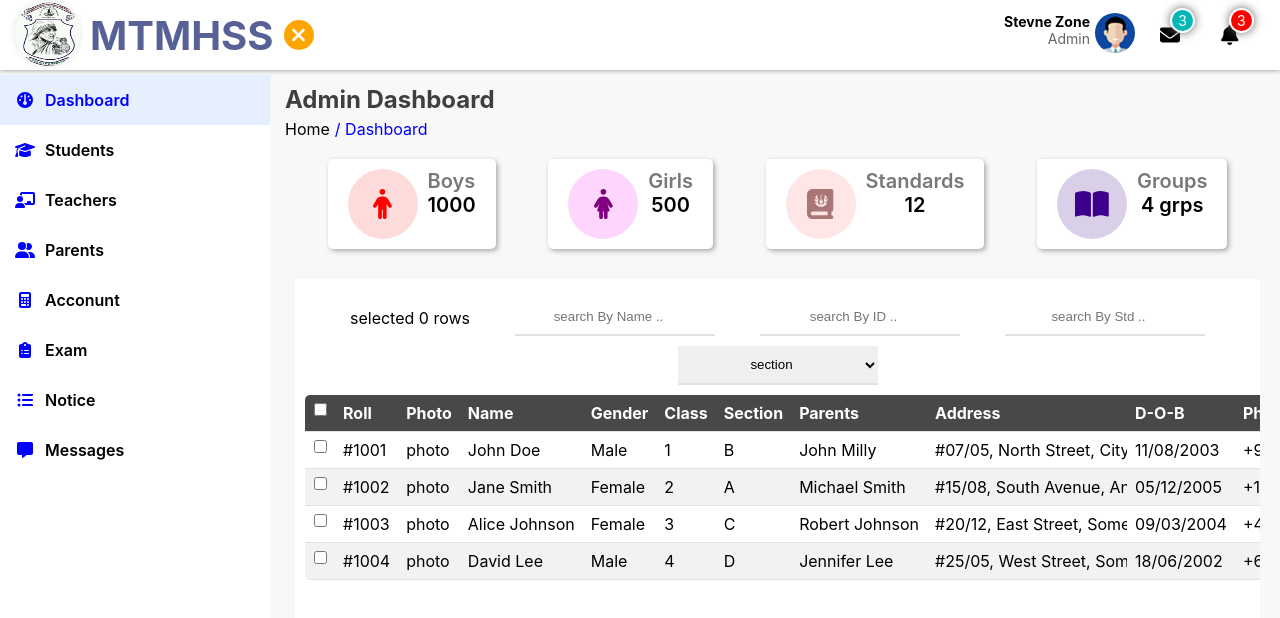
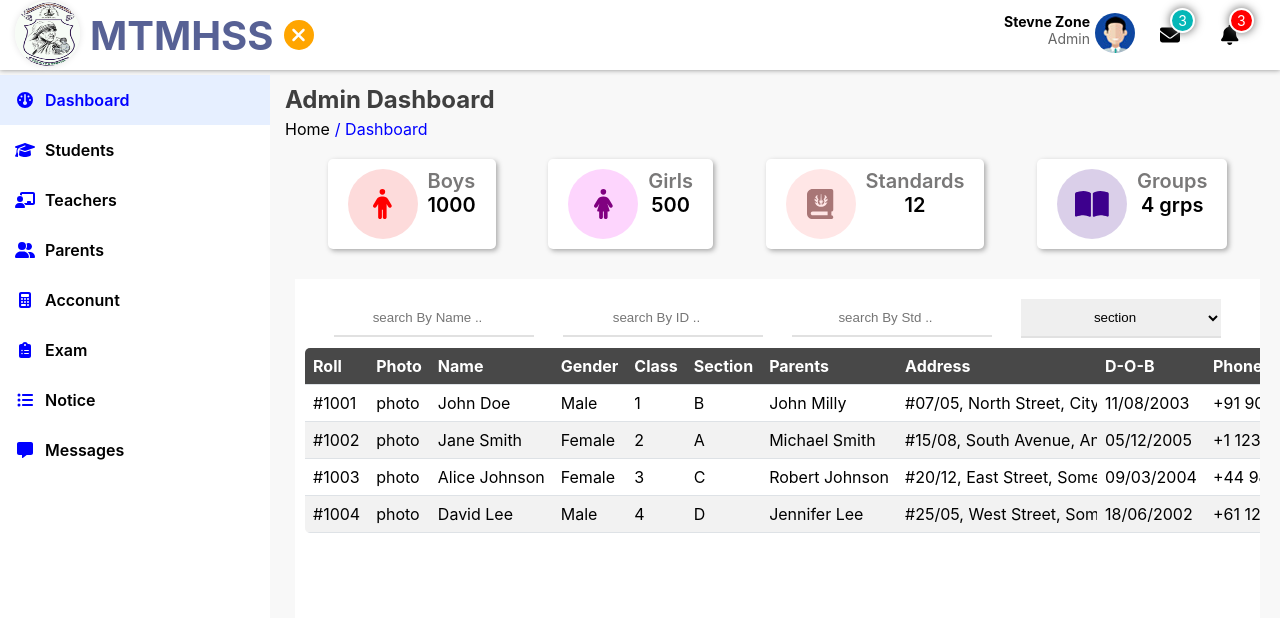
Before and after one commit to Vinoth82003/school_frontend, a React (Create React App) app: page / in a window 1280 px wide. Shown: the top 618 px of the page. Built offline with nearby package versions, Linux system fonts and the light colour scheme.

Commit message:
chnage in all students'

```diff
--- a/src/Components/AllStudents.jsx
+++ b/src/Components/AllStudents.jsx
@@ -52,9 +52,6 @@ const AllStudents = () => {
       <section className="chart_containers">
         <div className="table_box">
           <ul className="table_options">
-            <li className="selected">
-              selected <span className="selected_count">0</span> rows
-            </li>
             <li className="search">
               <input
                 type="search"
@@ -84,16 +81,13 @@ const AllStudents = () => {
                 <option value="">section</option>
                 <option value="a">A</option>
                 <option value="b">B</option>
-                <option value="c">D</option>
+                <option value="c">C</option>
               </select>
             </li>
           </ul>
           <table class="table">
             <thead class="table_head">
               <tr class="tr">
-                <th class="th checkbox">
-                  <input type="checkbox" name="checkAll" id="checkAll" />
-                </th>
                 <th class="th">Roll</th>
                 <th class="th">photo</th>
                 <th class="th">name</th>
@@ -109,9 +103,6 @@ const AllStudents = () => {
             </thead>
             <tbody class="tbody">
               <tr class="tr">
-                <td class="td checkbox">
-                  <input type="checkbox" name="checkAll" id="checkAll" />
-                </td>
                 <td class="td">#1001</td>
                 <td class="td">photo</td>
                 <td class="td">John Doe</td>
@@ -127,9 +118,6 @@ const AllStudents = () => {
                 <td class="td">johndoe@gmail.com</td>
               </tr>
               <tr class="tr">
-                <td class="td checkbox">
-                  <input type="checkbox" name="checkAll" id="checkAll" />
-                </td>
                 <td class="td">#1002</td>
                 <td class="td">photo</td>
                 <td class="td">Jane Smith</td>
@@ -146,9 +134,6 @@ const AllStudents = () => {
                 <td class="td">janesmith@example.com</td>
               </tr>
               <tr class="tr">
-                <td class="td checkbox">
-                  <input type="checkbox" name="checkAll" id="checkAll" />
-                </td>
                 <td class="td">#1003</td>
                 <td class="td">photo</td>
                 <td class="td">Alice Johnson</td>
@@ -165,9 +150,6 @@ const AllStudents = () => {
                 <td class="td">alicejohnson@example.com</td>
               </tr>
               <tr class="tr">
-                <td class="td checkbox">
-                  <input type="checkbox" name="checkAll" id="checkAll" />
-                </td>
                 <td class="td">#1004</td>
                 <td class="td">photo</td>
                 <td class="td">David Lee</td>
```
